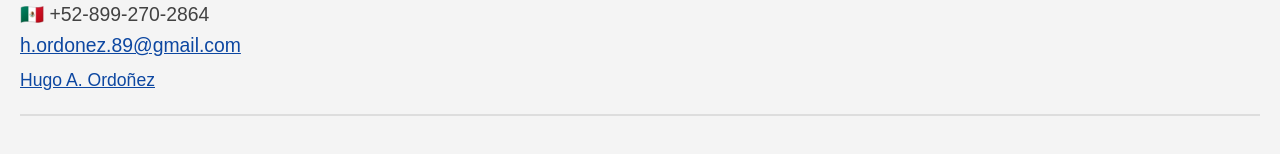
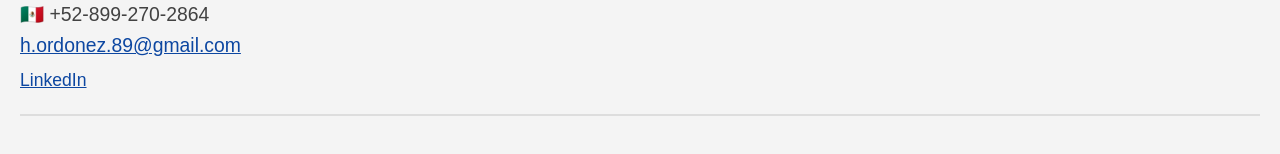
Before and after one commit to h-a-ordonez/profile, a plain HTML site: page index.html in a window 1280 px wide. Shown: the part 10274-10428 px from the top of the page. Drawn offline with Linux system fonts and the light colour scheme.

Commit message:
Add files via upload

```diff
--- a/index.html
+++ b/index.html
@@ -214,7 +214,8 @@
         <img src="https://i.imgur.com/xqrlGTP.png" alt="QR Code">
     </div>
     <div class="contact-info">
-        <p>Reynosa, Tamaulipas, Mexico<br>CP. 88732<br> &#127474;&#127485; +52-899-270-2864<br><a href="mailto:h.ordonez.89@gmail.com">h.ordonez.89@gmail.com</a><br> <div class="badge-base LI-profile-badge" data-locale="es_ES" data-size="medium" data-theme="light" data-type="VERTICAL" data-vanity="hugo-a-ordonez" data-version="v1"><a class="badge-base__link LI-simple-link" href="https://mx.linkedin.com/in/hugo-a-ordonez?trk=profile-badge">Hugo A. Ordoñez</a></div>
+        <p>Reynosa, Tamaulipas, Mexico<br>CP. 88732<br> &#127474;&#127485; +52-899-270-2864<br><a href="mailto:h.ordonez.89@gmail.com">h.ordonez.89@gmail.com</a><br> <div class="badge-base LI-profile-badge" data-locale="es_ES" data-size="large" data-theme="light" data-type="VERTICAL" data-vanity="hugo-a-ordonez" data-version="v1"><a class="badge-base__link LI-simple-link" href="https://mx.linkedin.com/in/hugo-a-ordonez?trk=profile-badge">LinkedIn</a></div>
+
 
 
     </div>
```
